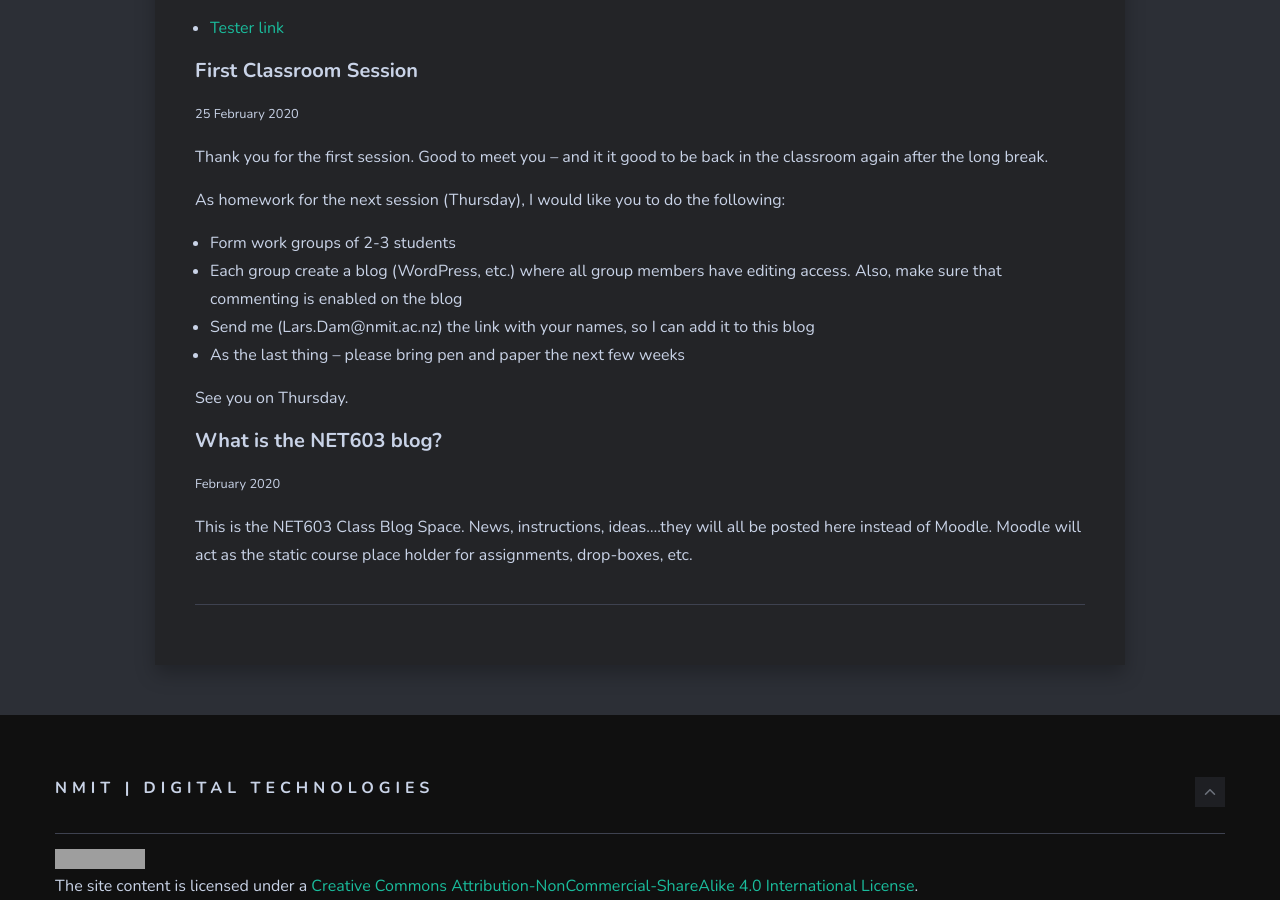
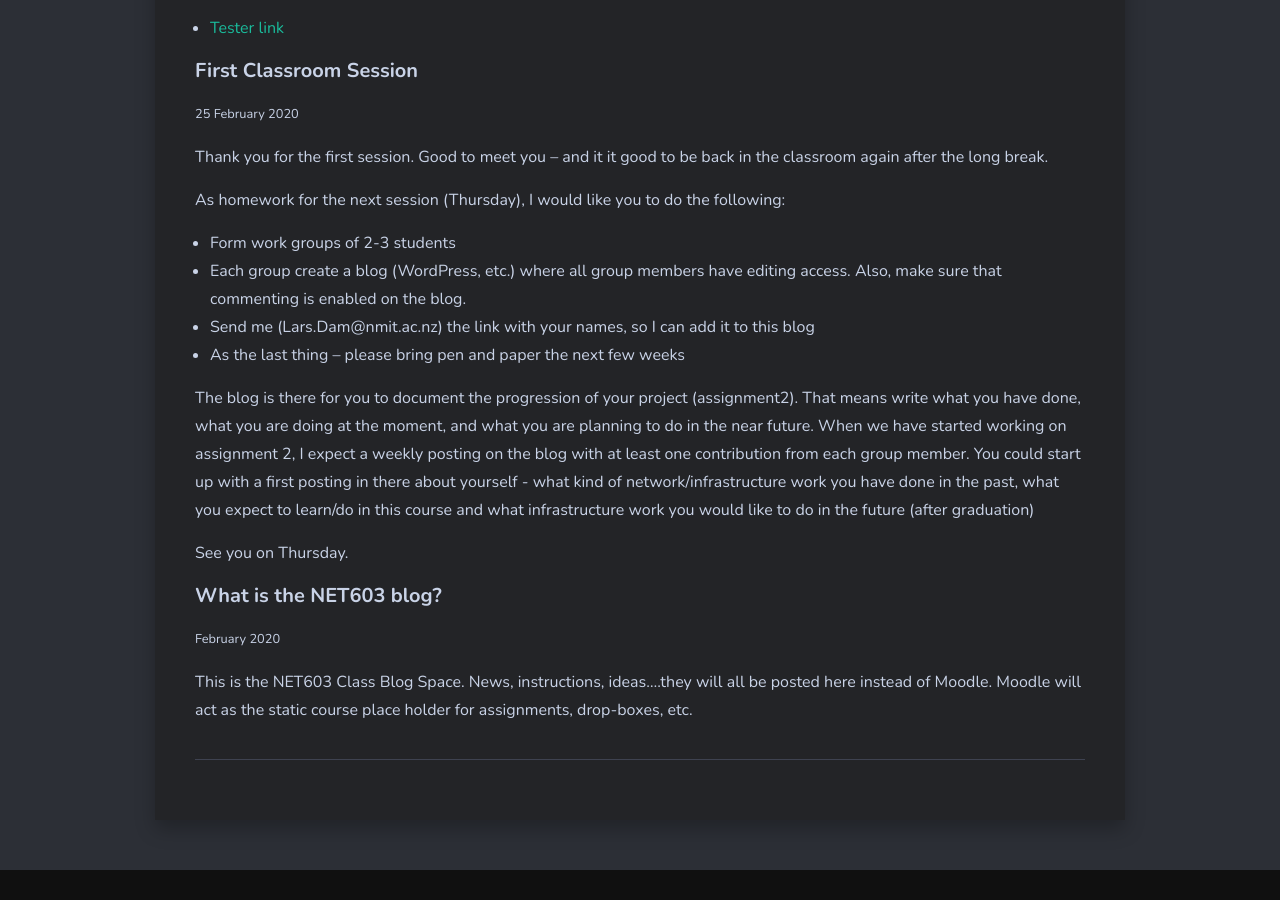
Before and after one commit to larsoliverdam/nmit, a Jekyll site: the page built from _pages/NET603.md, in a window 1280 px wide and 900 px high, scrolled down 941 px. Built offline with Jekyll 4.4.1, drawn with Linux system fonts in a browser that asks for light colours; nearby versions of some CDN libraries; comment, search, counter and statistics services are not loaded; grey boxes are pictures that could not be loaded.

Commit message:
about blogging in NET603

```diff
--- a/_pages/NET603.md
+++ b/_pages/NET603.md
@@ -18,9 +18,11 @@ Thank you for the first session. Good to meet you – and it it good to be back
 As homework for the next session (Thursday), I would like you to do the following:
 
 * Form work groups of 2-3 students
-* Each group create a blog (WordPress, etc.) where all group members have editing access. Also, make sure that commenting  is enabled on the blog
+* Each group create a blog (WordPress, etc.) where all group members have editing access. Also, make sure that commenting  is enabled on the blog.
 * Send me (Lars.Dam@nmit.ac.nz) the link with your names, so I can add it to this blog
 * As the last thing – please bring pen and paper the next few weeks
+
+The blog is there for you to document the progression of your project (assignment2). That means write what you have done, what you are doing at the moment, and what you are planning to do in the near future. When we have started working on assignment 2, I expect a weekly posting on the blog with at least one contribution from each group member. You could start up with a first posting in there about yourself - what kind of network/infrastructure work you have done in the past, what you expect to learn/do in this course and what infrastructure work you would like to do in the future (after graduation)
 
 See you on Thursday.
 
```
